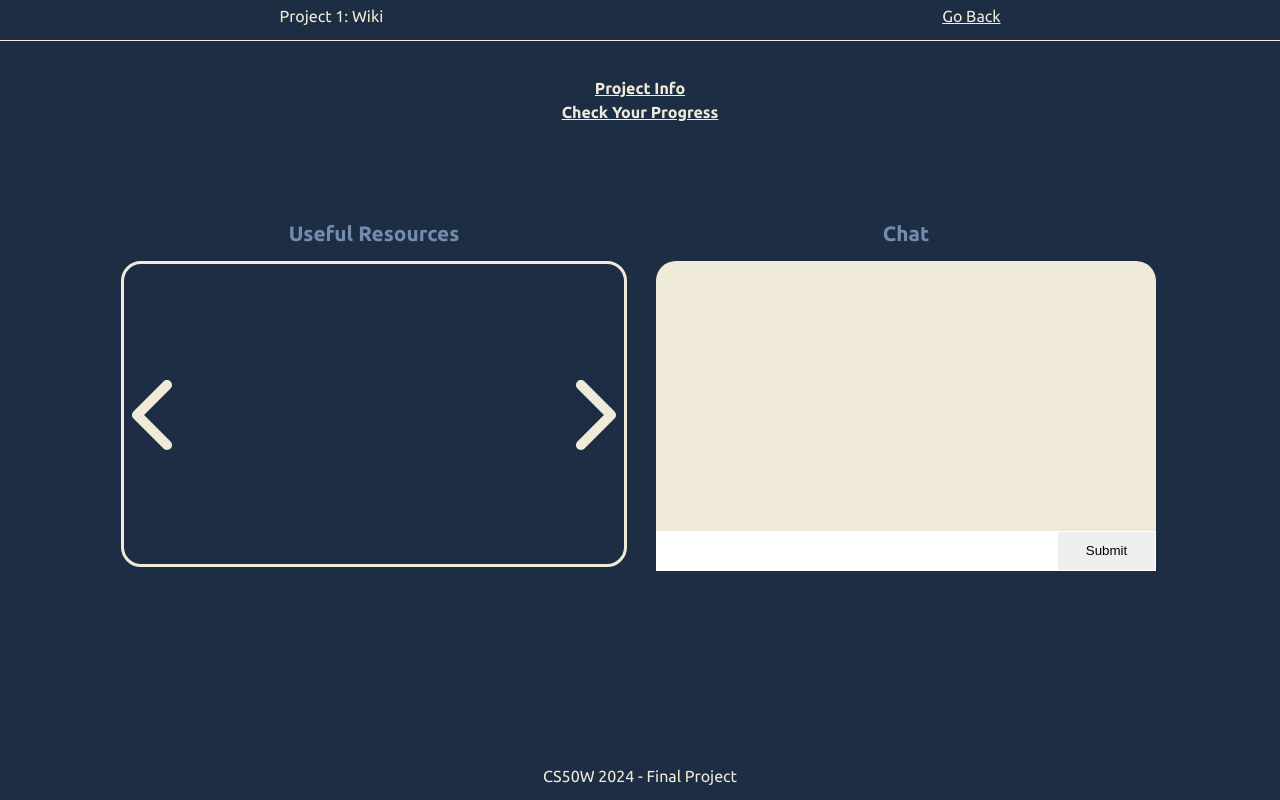
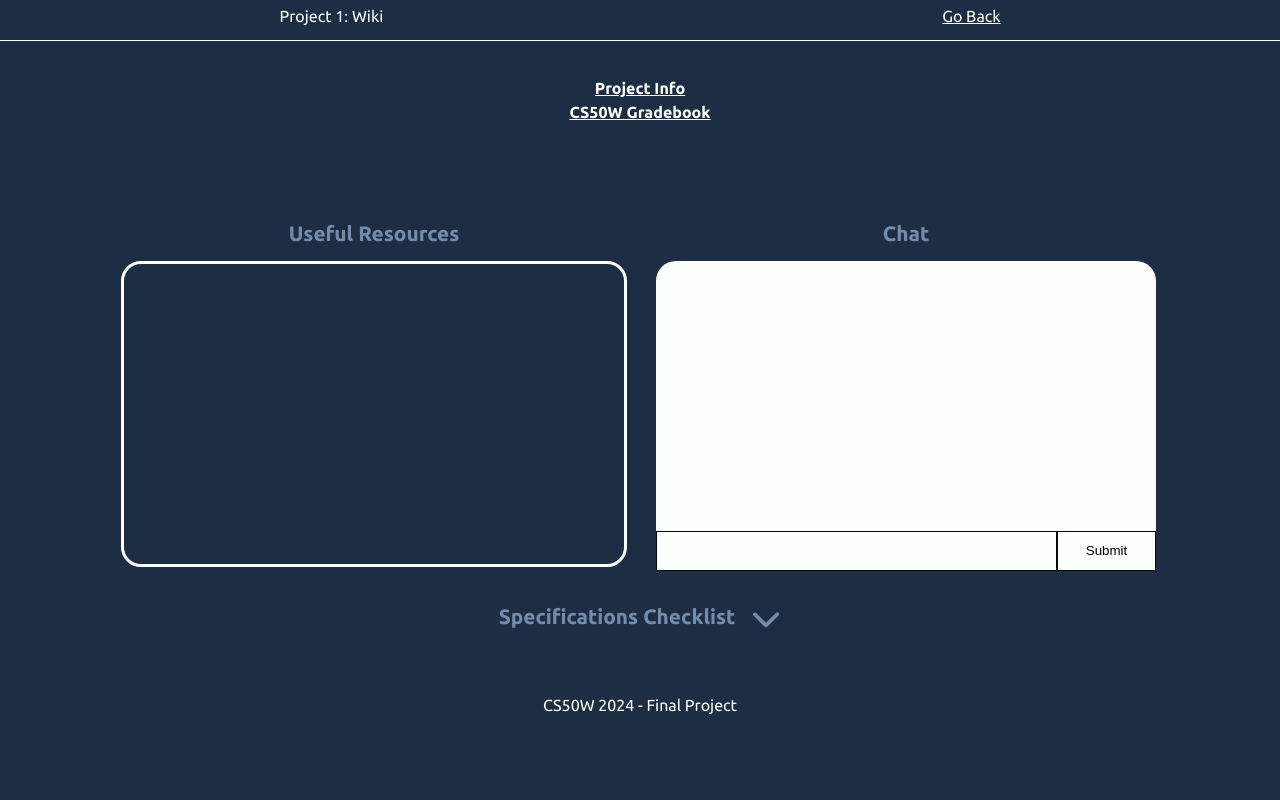
Before and after one commit to JMarques1196/CS50W-Final-Project, a Django app: page /project/2 in a window 1280 px wide. Run offline with Django 5.2, Linux system fonts and the light colour scheme; a user stored in the database is signed in; data comes from the database, SQL or seed files in the repository; both versions use the stored data as it was after the commit; some libraries are stand-ins or nearby versions.

Commit message:
feat: added checklist

```diff
--- a/final/admin.py
+++ b/final/admin.py
@@ -1,7 +1,8 @@
 from django.contrib import admin
-from .models import User, Project, Media, Message
+from .models import User, Project, Media, Message, CheckList
 # Register your models here.
 admin.site.register(User)
 admin.site.register(Project)
 admin.site.register(Media)
 admin.site.register(Message)
+admin.site.register(CheckList)
--- a/final/models.py
+++ b/final/models.py
@@ -27,3 +27,4 @@
 class CheckList(models.Model):
     project = models.ForeignKey(Project, max_length=150, null=True, on_delete=models.CASCADE)
     item = models.CharField(max_length=150)
+    status = models.BooleanField(default=False)
--- a/final/static/final/project.js
+++ b/final/static/final/project.js
@@ -13,6 +13,25 @@
   });
   document.querySelector(".next").addEventListener("click", (e) => {
     nextSlide(slides, titles);
+  });
+
+  // Checklist
+  let isToggled = false;
+  const checkboxes = document.querySelectorAll(".checkbox");
+  const checkToggle = document.querySelector("#checklist-toggle");
+
+  checkToggle.onclick = () => {
+    if (isToggled) {
+      document.querySelector("#checklist").classList.remove("toggled");
+      isToggled = !isToggled;
+    } else {
+      document.querySelector("#checklist").classList.add("toggled");
+      isToggled = !isToggled;
+    }
+  };
+
+  checkboxes.forEach((checkbox) => {
+    checkbox.onclick = () => toggle(checkbox);
   });
 
   // Chat
@@ -95,4 +114,12 @@
   slides[index].classList.add("active");
   titles[index].classList.add("active");
 }
-//
+// Checkbox
+
+function toggle(checkbox) {
+  id = checkbox.getAttribute("data-id");
+  fetch("/check", {
+    method: "POST",
+    body: JSON.stringify({ id }),
+  }).then((res) => res.json(console.log(res)));
+}
--- a/final/static/final/styles.css
+++ b/final/static/final/styles.css
@@ -1,4 +1,4 @@
-/* https://coolors.co/0d1321-1d2d44-3e5c76-748cab-f0ebd8 <-- Color Pallete */
+/* https://coolors.co/0d1321-1d2d44-3e5c76-748cab-fdfffc <-- Color Pallete */
 
 html{
     background-color: #1D2D44;
@@ -10,7 +10,7 @@
 
 a{
     text-align: center;
-    color: #F0EBD8;
+    color: #FDFFFC;
 }
 /* Login / Signup */
 #auth-container{
@@ -62,7 +62,7 @@
     display: flex;
     justify-content: center;
     align-items: center;
-    background-color: #F0EBD8;
+    background-color: #FDFFFC;
 }
 
 .auth-link{
@@ -91,6 +91,7 @@
 }
 
 .nav{
+    z-index: 100;
     position: fixed;
     top: 0;
     width: 100%;
@@ -98,18 +99,17 @@
     background-color: #1D2D44;
     display: flex;
     justify-content: space-around;
-    border-bottom: 1px solid #F0EBD8;
+    border-bottom: 1px solid #FDFFFC;
     padding-top: 0.5rem;
     height: 2rem;
     font-size: 1rem;
     font-family: "Ubuntu", sans-serif;
     font-weight: 400;
-    color: #F0EBD8;
+    color: #FDFFFC;
 }
 
 .footer{
-        position: absolute;
-        bottom: 0;
+        padding-top: 3rem;
         display: flex;
         justify-content: center;
         width: 100%;
@@ -117,7 +117,7 @@
         font-size: 1rem;
         font-family: "Ubuntu", sans-serif;
         font-weight: 400;
-        color: #F0EBD8;
+        color: #FDFFFC;
 
 }
 
@@ -131,7 +131,7 @@
     font-family: "Ubuntu", sans-serif;
     font-weight: 400;
     margin-bottom: 2rem;
-    color: #F0EBD8;
+    color: #FDFFFC;
 }
 
 #project-container{
@@ -183,7 +183,7 @@
     font-weight: 600;
     font-size: 1rem;
     margin-bottom: 0.5rem;
-    color: #F0EBD8;
+    color: #FDFFFC;
     transition: all 0.5s ease-in-out;
     cursor: pointer;
 }
@@ -213,7 +213,7 @@
     height: 300px;
     overflow: hidden;
     border-radius: 20px;
-    border: 3px solid #F0EBD8;
+    border: 3px solid #FDFFFC;
 }
 
 .carousel-img{
@@ -236,7 +236,7 @@
     opacity: 0.8;
     width: 100%;
     height: 3rem;
-    background-color: #F0EBD8;
+    background-color: #FDFFFC;
     transition: all 0.5s ease-in-out;
     font-family: "Ubuntu", sans-serif;
     font-weight: 600;
@@ -255,25 +255,29 @@
     left: 0px;
     z-index: 100;
     top: 37%;
-    width: 50px;
+    height: 30px;
     padding-left: 0.5rem;
     cursor: pointer;
+    fill: #1D2D44;
 }
 .prev:hover{
-    color: #748CAB;
+    transition: fill 0.2s ease-in-out;
+    fill: #748CAB;
 }
 
 .next{
     position: absolute;
     z-index: 100;
     top: 37%;
-    width: 50px;
+    height: 30px;
     padding-right: 0.5rem;
     right: 0px;
     cursor: pointer;
+    fill: #1D2D44;
 }
-.prev:hover{
-    color: #748CAB;
+.next:hover{
+    transition: fill 0.2s ease-in-out;
+    fill: #748CAB;
 }
 
 #resource-container{
@@ -289,7 +293,7 @@
 #message-box{
     width: 100%;
     height: 270px;
-    background-color: #F0EBD8;
+    background-color: #FDFFFC;
     border-top-left-radius:20px;
     border-top-right-radius:20px;
     /* Scrollbar */
@@ -319,9 +323,57 @@
 .message-input{
     display: flex;
     width: 80%;
-    border: 1px solid white;
+    background-color: #FDFFFC;
+    border: 1px solid #070707;
 }
+
 .message-submit{
     width: 20%;
-    border: 1px solid white;
+    background-color: #FDFFFC;
+    border: 1px solid #070707;
+    cursor: pointer;
 }
+
+/* Checklist */
+
+#checklist-container{
+    width: 500px;
+    color: #070707;
+}
+
+#checklist-title-container{
+    display: flex;
+    justify-content: center;
+    align-items: center;
+    gap: 1rem;
+}
+
+#checklist-toggle{
+    width: 30px;
+    cursor: pointer;
+    margin-bottom: 1rem;
+    fill: #748cab;
+}
+
+#checklist-toggle:hover{
+    transition: all 0.3s ease-in-out;
+    fill: #FDFFFC;
+}
+
+#checklist{
+    background-color: #FDFFFC;
+    border-radius: 20px;
+    height: 0;
+    overflow: hidden;
+    transition: all 0.3s ease-in-out;
+}
+
+.toggled{
+    transition: all 0.3s ease-in-out;
+    height: 300px !important;
+}
+
+.checklist-item{
+    text-align: left;
+    margin: 0.5rem;
+}
--- a/final/templates/final/project.html
+++ b/final/templates/final/project.html
@@ -9,7 +9,7 @@
 </div>
 <div id="project-info">
     <a class="project-link" href="{{project.link}}">Project Info</a>
-    <a class="project-link" href="https://cs50.me/cs50w">Check Your Progress</a>
+    <a class="project-link" href="https://cs50.me/cs50w">CS50W Gradebook</a>
 </div>
 <div id="project-page" >
     <div class="info-container">
@@ -20,8 +20,8 @@
                     <a class="carousel-title" href="{{resource.resource}}">{{resource.resourceTitle}}</a>
                 {% endfor %}
 
-                <svg class="prev" xmlns="http://www.w3.org/2000/svg" viewBox="0 0 320 512"><!--!Font Awesome Free 6.6.0 by @fontawesome - https://fontawesome.com License - https://fontawesome.com/license/free Copyright 2024 Fonticons, Inc.--><path fill="#F0EBD8" d="M9.4 233.4c-12.5 12.5-12.5 32.8 0 45.3l192 192c12.5 12.5 32.8 12.5 45.3 0s12.5-32.8 0-45.3L77.3 256 246.6 86.6c12.5-12.5 12.5-32.8 0-45.3s-32.8-12.5-45.3 0l-192 192z"/></svg>
-                <svg class="next" xmlns="http://www.w3.org/2000/svg" viewBox="0 0 320 512"><!--!Font Awesome Free 6.6.0 by @fontawesome - https://fontawesome.com License - https://fontawesome.com/license/free Copyright 2024 Fonticons, Inc.--><path fill="#F0EBD8" d="M310.6 233.4c12.5 12.5 12.5 32.8 0 45.3l-192 192c-12.5 12.5-32.8 12.5-45.3 0s-12.5-32.8 0-45.3L242.7 256 73.4 86.6c-12.5-12.5-12.5-32.8 0-45.3s32.8-12.5 45.3 0l192 192z"/></svg>
+                <svg class="prev" xmlns="http://www.w3.org/2000/svg" viewBox="0 0 320 512"><!--!Font Awesome Free 6.6.0 by @fontawesome - https://fontawesome.com License - https://fontawesome.com/license/free Copyright 2024 Fonticons, Inc.--><path d="M9.4 233.4c-12.5 12.5-12.5 32.8 0 45.3l192 192c12.5 12.5 32.8 12.5 45.3 0s12.5-32.8 0-45.3L77.3 256 246.6 86.6c12.5-12.5 12.5-32.8 0-45.3s-32.8-12.5-45.3 0l-192 192z"/></svg>
+                <svg class="next" xmlns="http://www.w3.org/2000/svg" viewBox="0 0 320 512"><!--!Font Awesome Free 6.6.0 by @fontawesome - https://fontawesome.com License - https://fontawesome.com/license/free Copyright 2024 Fonticons, Inc.--><path d="M310.6 233.4c12.5 12.5 12.5 32.8 0 45.3l-192 192c-12.5 12.5-32.8 12.5-45.3 0s-12.5-32.8 0-45.3L242.7 256 73.4 86.6c-12.5-12.5-12.5-32.8 0-45.3s32.8-12.5 45.3 0l192 192z"/></svg>
 
             </div>
     </div>
@@ -42,6 +42,27 @@
         {% endif %}
 
     </div>
+    <div id="checklist-container">
+        <div id="checklist-title-container">
+            <h1 class="title">Specifications Checklist</h1>
+            <svg id="checklist-toggle" xmlns="http://www.w3.org/2000/svg" viewBox="0 0 512 512"><!--!Font Awesome Free 6.6.0 by @fontawesome - https://fontawesome.com License - https://fontawesome.com/license/free Copyright 2024 Fonticons, Inc.--><path d="M233.4 406.6c12.5 12.5 32.8 12.5 45.3 0l192-192c12.5-12.5 12.5-32.8 0-45.3s-32.8-12.5-45.3 0L256 338.7 86.6 169.4c-12.5-12.5-32.8-12.5-45.3 0s-12.5 32.8 0 45.3l192 192z"/></svg>
+        </div>
+        <div id="checklist">
+            <ul>
+                {% for listItem in listItems%}
+                <li class="checklist-item">
+                    {% if listItem.status == True %}
+                        <input class="checkbox" type="checkbox" checked="checked" data-id="{{listItem.id}}">
+                        {% else %}
+                        <input class="checkbox" type="checkbox" data-id="{{listItem.id}}">
+                    {% endif %}
+                    <span class="checkmark"></span>
+                    <label class="messages">{{listItem.item}}</label>
+                </li>
+                {% endfor%}
+            </ul>
+        </div>
+    </div>
 </div>
 <div class="footer">
     <h1 class="welcome">CS50W 2024 - Final Project</h1>
--- a/final/urls.py
+++ b/final/urls.py
@@ -10,4 +10,5 @@
     path("homepage", views.homepage, name="homepage"),
     path("project/<int:id>", views.project, name="project"),
     path("save", views.save, name="save"),
+    path("check", views.check, name="check"),
 ]
--- a/final/views.py
+++ b/final/views.py
@@ -10,7 +10,7 @@
 from django.views.decorators.csrf import csrf_exempt
 from django.core.paginator import Paginator
 from django.contrib.auth.decorators import login_required
-from .models import User, Project, Media, Message
+from .models import User, Project, Media, Message, CheckList
 
 #FORMS
 
@@ -45,12 +45,14 @@
     project = Project.objects.get(pk=id)
     resources = Media.objects.filter(project=project)
     savedComments = Message.objects.filter(project = project)
+    listItems = CheckList.objects.filter(project=project)
     # Add a form for the messages
 
     return render(request, "final/project.html" ,{
         "project": project,
         "resources": resources,
         "savedComments": savedComments,
+        "listItems": listItems,
     })
 
 # View for saving chat comments, so we can have a chat history
@@ -64,6 +66,24 @@
             newMessage.save()
 
             return JsonResponse({}, status=200)
+        except:
+            return JsonResponse({}, status=400)
+
+@csrf_exempt
+def check(request):
+    if request.method == "POST":
+        try:
+            checkbox = json.loads(request.body)
+            checkList = CheckList.objects.get(pk = checkbox['id'])
+            if checkList.status == True:
+                checkList.status = False
+            else:
+                checkList.status = True
+
+            checkList.save()
+
+            return JsonResponse({
+            }, status=200)
         except:
             return JsonResponse({}, status=400)
 
```
Also changed, not shown: db.sqlite3, final/migrations/0017_checklist.py (added), final/migrations/0018_checklist_status.py (added).
